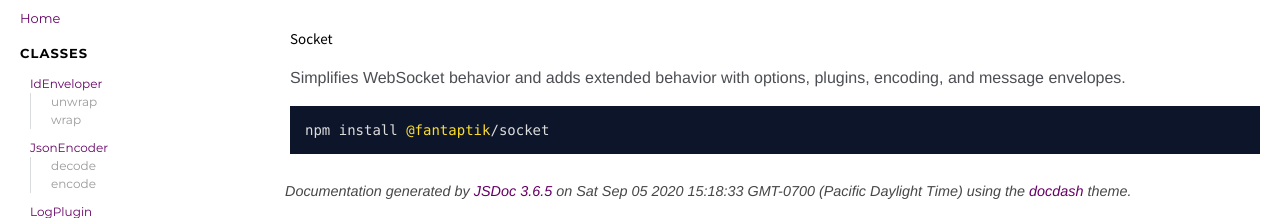
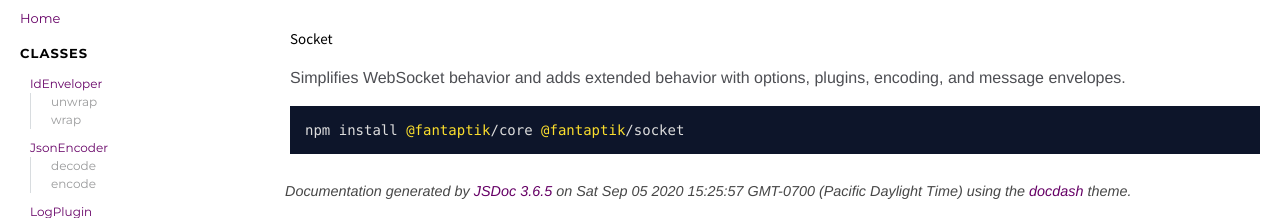
Before and after one commit to nofeaturesonlybugs/fantaptik-socket, a website built with webpack: page docs/index.html in a window 1280 px wide. Shown: the top 218 px of the page. Built offline with nearby package versions, Linux system fonts and the light colour scheme.

Commit message:
Update docs/

```diff
--- a/docs/index.html
+++ b/docs/index.html
@@ -59,7 +59,7 @@
     <section class="readme usertext">
         <article><h3>Socket</h3>
 <p>Simplifies WebSocket behavior and adds extended behavior with options, plugins, encoding, and message envelopes.</p>
-<pre class="prettyprint source"><code>npm install @fantaptik/socket
+<pre class="prettyprint source"><code>npm install @fantaptik/core @fantaptik/socket
 </code></pre></article>
     </section>
 
@@ -75,7 +75,7 @@
 <br class="clear">
 
 <footer>
-    Documentation generated by <a href="https://github.com/jsdoc3/jsdoc">JSDoc 3.6.5</a> on Sat Sep 05 2020 15:18:33 GMT-0700 (Pacific Daylight Time) using the <a href="https://github.com/clenemt/docdash">docdash</a> theme.
+    Documentation generated by <a href="https://github.com/jsdoc3/jsdoc">JSDoc 3.6.5</a> on Sat Sep 05 2020 15:25:57 GMT-0700 (Pacific Daylight Time) using the <a href="https://github.com/clenemt/docdash">docdash</a> theme.
 </footer>
 
 <script>prettyPrint();</script>
```
Also changed, not shown: docs/Encoder.html (+1 -1 lines), docs/Encoders_Encoder.js.html (+1 -1 lines), docs/Encoders_Json.js.html (+1 -1 lines), docs/Enveloper.html (+1 -1 lines), docs/Envelopers_Enveloper.js.html (+1 -1 lines), docs/Envelopers_Id.js.html (+1 -1 lines), docs/IdEnveloper.html (+1 -1 lines), docs/JsonEncoder.html (+1 -1 lines), docs/LogPlugin.html (+1 -1 lines), docs/Plugin.html (+1 -1 lines), docs/Plugins_Log.js.html (+1 -1 lines), docs/Plugins_Plugin.js.html (+1 -1 lines), docs/Socket.html (+1 -1 lines), docs/Socket.js.html (+1 -1 lines), 1 more files.
